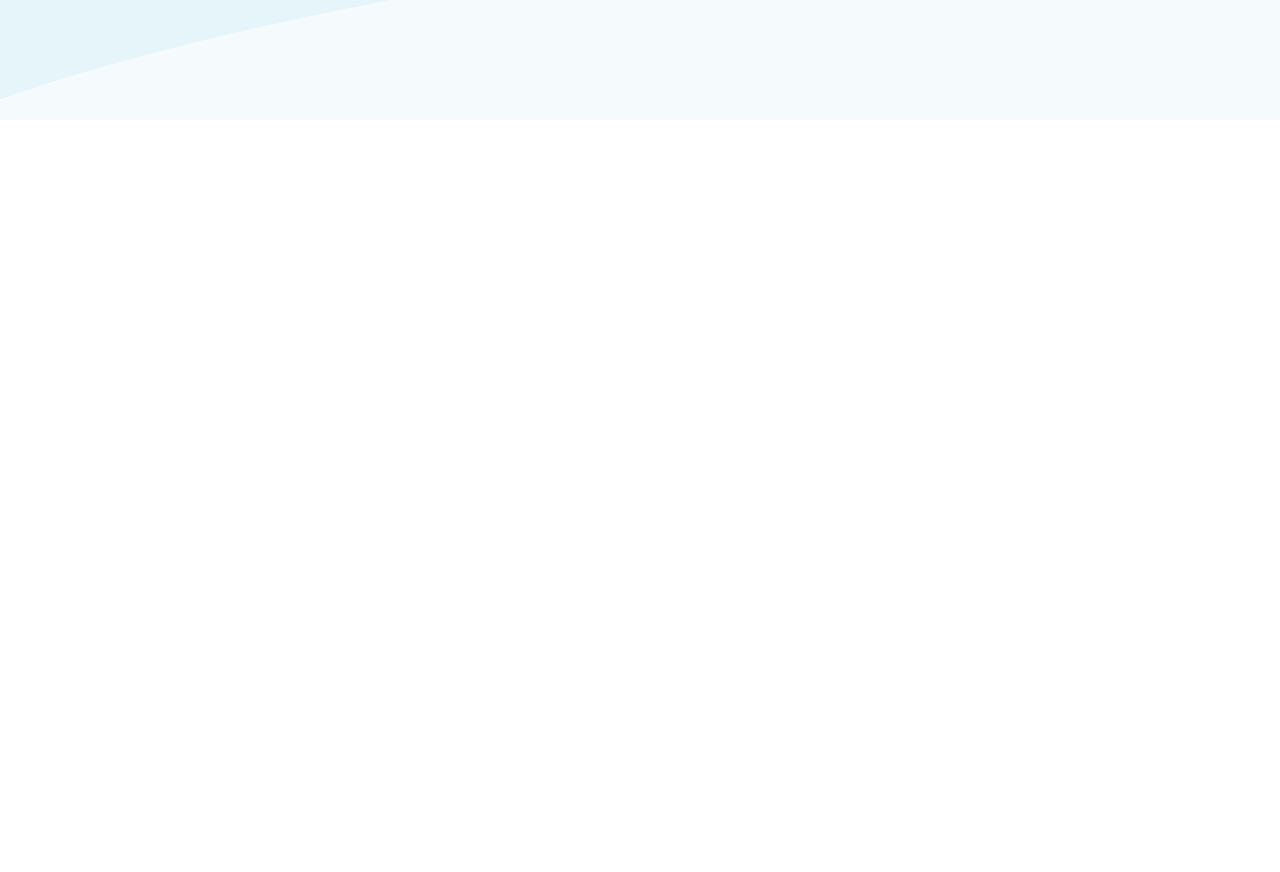
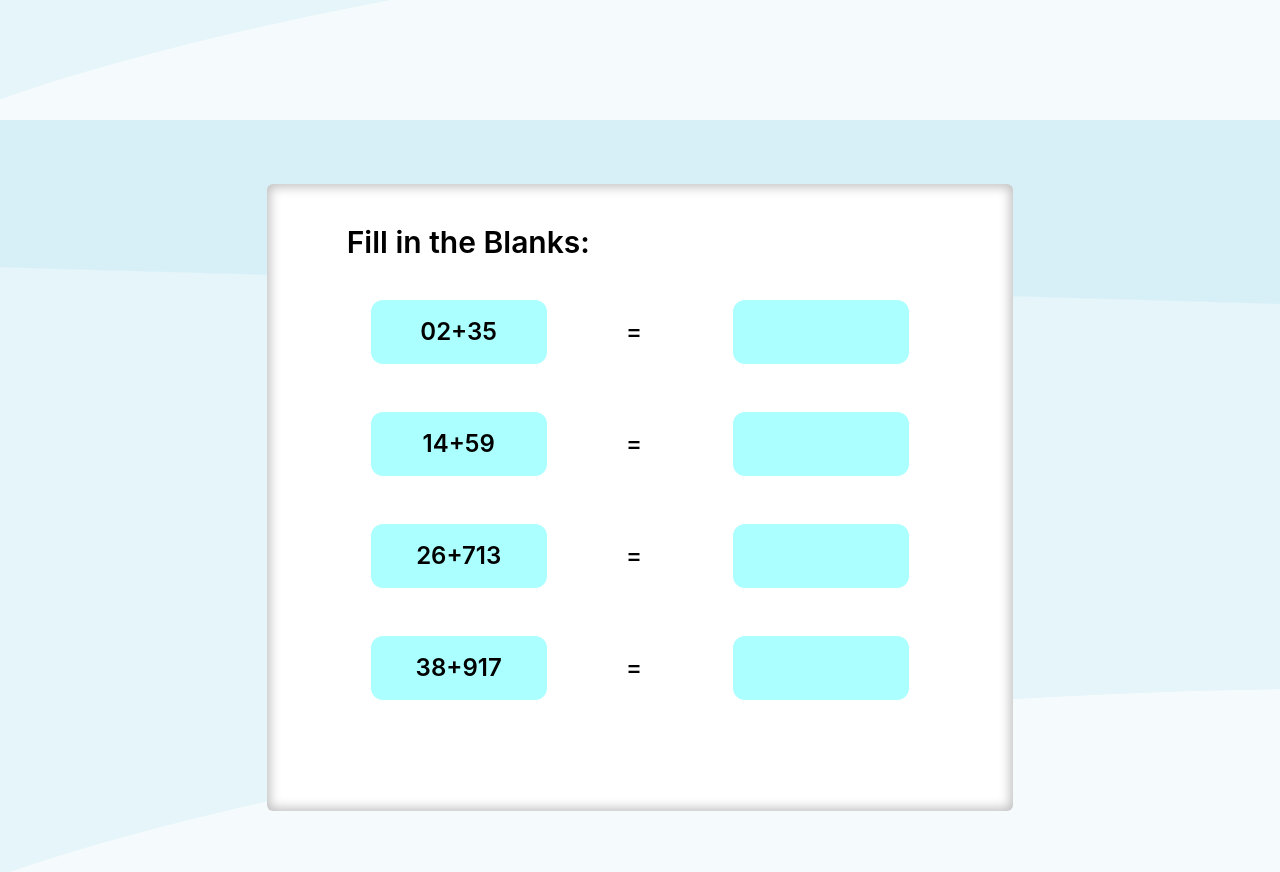
Before and after one commit to singhcoder694/LiteracyApp, a React (Create React App) app: page / in a window 1280 px wide. Shown: the part 720-1592 px from the top of the page. Before the commit the page ends 840 px from the top, so only its background shows below. Built offline with nearby package versions, Linux system fonts and the light colour scheme; a web font is replaced by a local one.

Commit message:
Made Fill Blanks

```diff
--- a/src/App.js
+++ b/src/App.js
@@ -1,11 +1,14 @@
 import Navbar from "./Components/Navbar";
 import SmallestNumber from "./pages/SmallestNumber.jsx";
+import Blanks from "./pages/Blanks.jsx";
 
 export default function App() {
   return (
     <div>
       <Navbar/>
       <SmallestNumber/>
+      <Blanks/>
+
     </div>
 
   )
--- /dev/null
+++ b/src/Components/Box.jsx
@@ -0,0 +1,12 @@
+import React from "react";
+
+
+export default function Box({children}) {
+
+    return(
+        <div className=" w-44 h-16 rounded-xl m-6 flex flex-col justify-center items-center " style={{backgroundColor:'#ABFFFF'}}>
+            {children}
+
+        </div>
+    )
+}
--- /dev/null
+++ b/src/pages/Blanks.jsx
@@ -0,0 +1,75 @@
+import React from "react";
+import bgimg from "../assets/bg-ques.svg";
+import Box from "../Components/Box";
+import { useState } from "react";
+
+export default function Blanks() {
+  const Expressions = [[0,'2+3',5],[1,'4+5',9],[2,'6+7',13],[3,'8+9',17]];
+  const [inputValues, setInputValues] = useState([null, null, null, null]);
+
+  const handleInputChange = (index) => (event) => {
+    if(!Number.isNaN(event.target.value)) console.log("Not a number");
+    const newInputValues = [...inputValues];
+    newInputValues[index] = event.target.value;
+    setInputValues(newInputValues);
+
+  };
+
+  return (
+    <>
+      <div
+        className=" container flex flex-col items-center"
+        style={{
+          backgroundImage: `url(${bgimg})`,
+          backgroundSize: "cover",
+          backgroundPosition: "center",
+          height: "94vh",
+        }}
+      >
+        <div className="bg-white w-7/12 h-5/6 p-10 px-20 z-10   mt-16 rounded-md shadow-custom ">
+          <h2 className=" text-3xl font-semibold font-custom">Fill in the Blanks:</h2>
+          <div className=" flex  justify-between mt-4">
+            <div className="flex flex-col justify-around">
+              {Expressions.map((expression) => {
+                return (
+                  <Box
+                    children={
+                      <div className=" font-custom font-semibold text-2xl">
+                        {expression}
+                      </div>
+                    }
+                  />
+                );
+              })}
+            </div>
+            <div className="flex flex-col justify-around w-7">
+              {
+              Expressions.map(()=>{
+             return  <div className=" text-2xl font-medium">=</div>
+              })
+              }
+            </div>
+            <form className="flex flex-col justify-around ">
+              {Expressions.map((expression) => {
+                return (
+                  <Box
+
+                    children={
+                      <input
+                        className=" w-full h-full rounded-lg bg-transparent font-custom font-semibold text-2xl text-center "
+                        style={{ border: "none" }}
+
+                        value={inputValues[expression[0]]}
+                        onChange={handleInputChange(expression[0])}
+                      ></input>
+                    }
+                  />
+                );
+              })}
+            </form>
+          </div>
+        </div>
+      </div>
+    </>
+  );
+}
--- a/src/pages/SmallestNumber.jsx
+++ b/src/pages/SmallestNumber.jsx
@@ -8,14 +8,14 @@ export default function SmallestNumber() {
 
   return (
     <div
-      className="container min-h-screen flex flex-col"
+      className="container min-h-screen flex flex-col items-center"
       style={{
         backgroundImage: `url(${bgimg})`,
         backgroundSize: "cover",
         backgroundPosition: "center",
       }}
     >
-      <div className="bg-white w-7/12 h-5/6 p-12 z-10 ml-36 flex mt-16 rounded-md shadow-custom flex-col">
+      <div className="bg-white w-7/12 h-5/6 p-12 z-10  flex mt-16 rounded-md shadow-custom flex-col">
         <h3 className="text-xl font-mono mb-7">
           Select the <span className="font-bold">Smallest</span> Number:
         </h3>
--- a/tailwind.config.js
+++ b/tailwind.config.js
@@ -8,6 +8,9 @@ module.exports = {
       boxShadow: {
         'custom': '0px 0px 10.7px 3px rgba(0, 0, 0, 0.25) inset',
       },
+      fontFamily:{
+        'custom': 'Inter',
+      }
     },
   },
   plugins: [],
```
